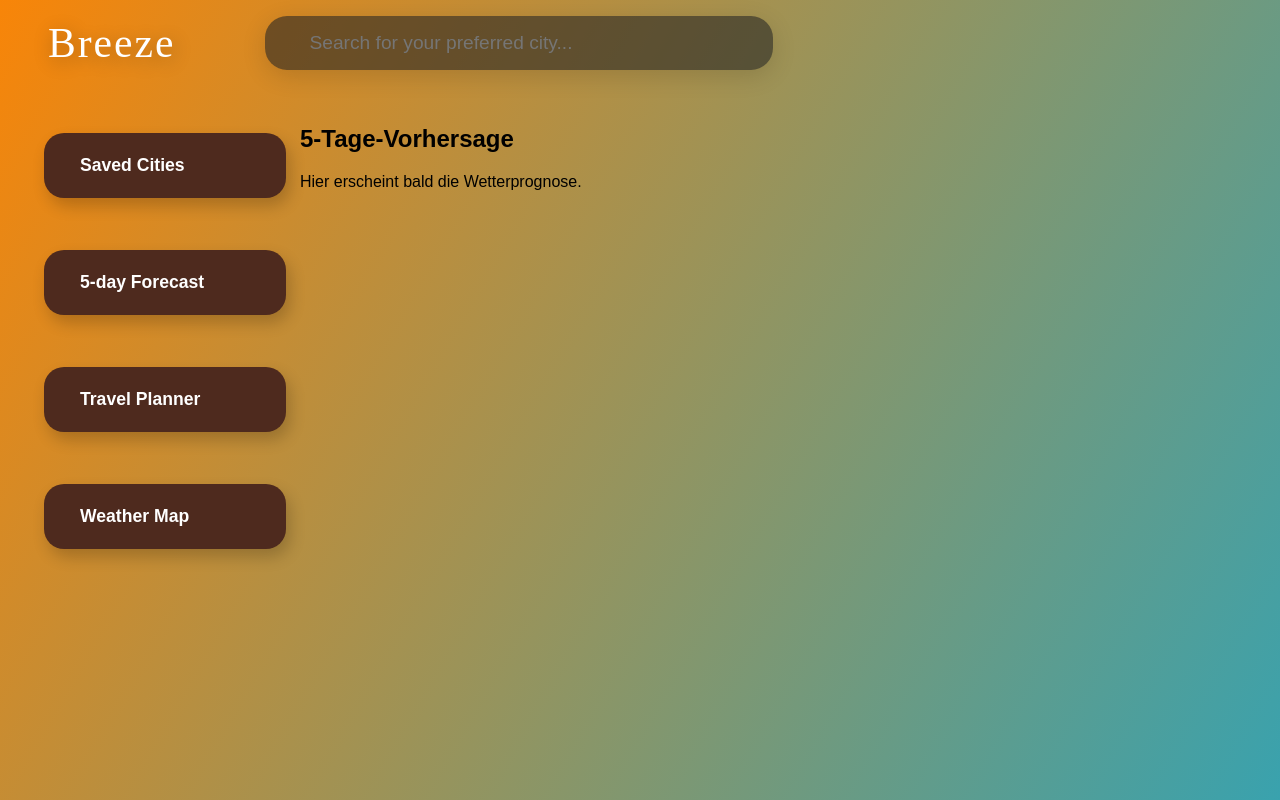
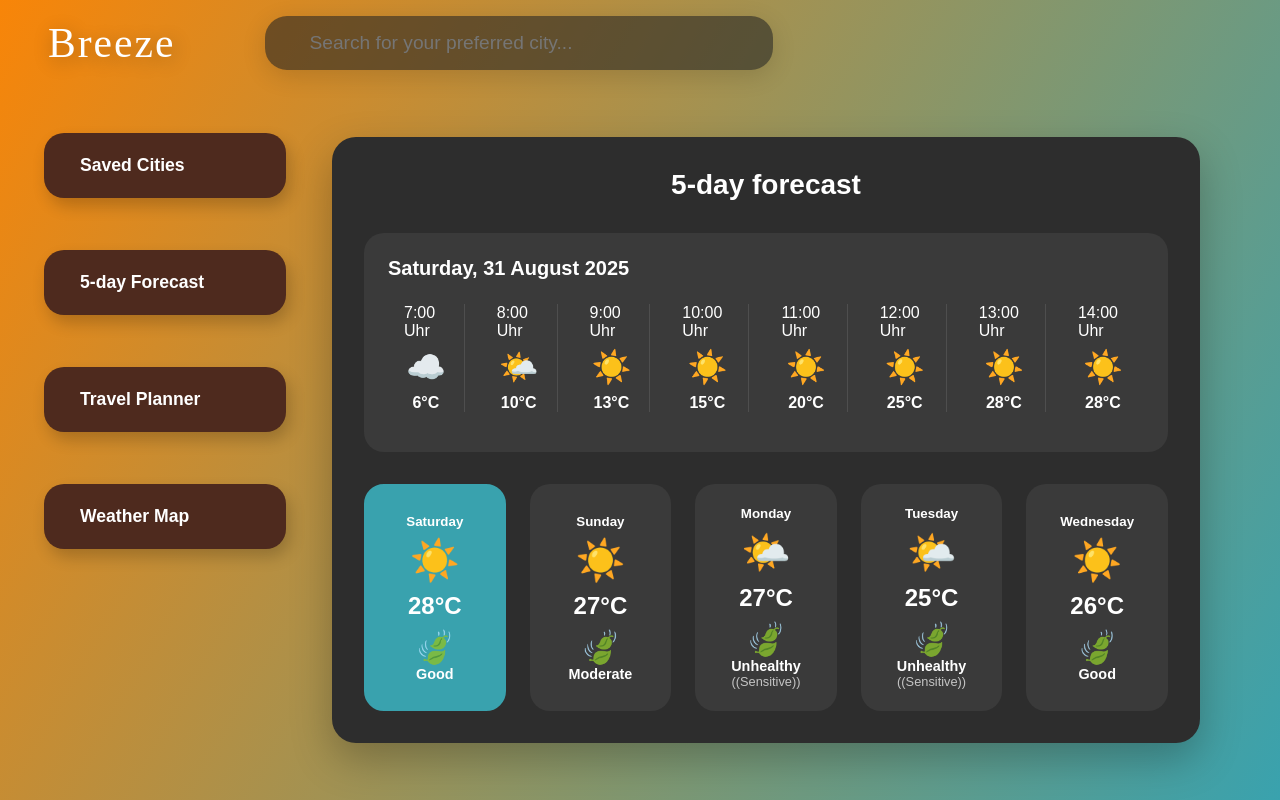
Before and after one commit to Morsells/breeze, a React (Create React App) app: page /forecast in a window 1280 px wide. Built offline with nearby package versions, Linux system fonts and the light colour scheme.

Commit message:
5-day forecast hinzugefügt

```diff
--- /dev/null
+++ b/src/components/DailySummaryCard/DailySummaryCard.module.css
@@ -0,0 +1,52 @@
+.card {
+    flex: 1;
+    background-color: #3a3a3a;
+    color: white;
+    border-radius: 20px;
+    padding: 1.25rem 1rem;
+    text-align: center;
+    border: 2px solid transparent;
+    cursor: pointer;
+    transition: all 0.2s ease-in-out;
+    min-width: 120px;
+}
+
+.card:hover {
+    transform: translateY(-5px);
+    border-color: #f88508;
+}
+
+.activeCard {
+    background-color: #39a2ae;
+    border-color: #39a2ae;
+}
+
+.dayName {
+    font-weight: 600;
+    margin-bottom: 0.5rem;
+}
+
+.weatherIcon {
+    font-size: 2.5rem;
+}
+
+.temp {
+    font-size: 1.5rem;
+    font-weight: 700;
+    margin: 0.5rem 0;
+}
+
+.airIcon {
+    font-size: 2rem;
+    opacity: 0.8;
+}
+
+.airQuality {
+    font-weight: 600;
+    font-size: 0.9rem;
+}
+
+.airQualityDesc {
+    font-size: 0.8rem;
+    opacity: 0.7;
+}
--- /dev/null
+++ b/src/components/DailySummaryCard/DailySummaryCard.tsx
@@ -0,0 +1,34 @@
+import React from 'react';
+import styles from './DailySummaryCard.module.css';
+
+const getWeatherIcon = (icon: string) => ({ 'sunny': '☀️', 'partly-cloudy': '🌤️' }[icon] || '❔');
+const getAirIcon = () => '🍃';
+
+type Props = {
+    dayName: string;
+    icon: string;
+    temp: number;
+    airQuality: string;
+    airQualityDesc: string;
+    isSelected: boolean;
+    onClick: () => void;
+};
+
+const DailySummaryCard: React.FC<Props> = (props) => {
+    const cardClasses = `${styles.card} ${props.isSelected ? styles.activeCard : ''}`;
+
+    return (
+        <button className={cardClasses} onClick={props.onClick}>
+            <div className={styles.dayName}>{props.dayName}</div>
+            <div className={styles.weatherIcon}>{getWeatherIcon(props.icon)}</div>
+            <div className={styles.temp}>{props.temp}°C</div>
+            <div className={styles.airIcon}>{getAirIcon()}</div>
+            <div className={styles.airQuality}>{props.airQuality}</div>
+            {props.airQualityDesc && (
+                <div className={styles.airQualityDesc}>({props.airQualityDesc})</div>
+            )}
+        </button>
+    );
+};
+
+export default DailySummaryCard;
--- /dev/null
+++ b/src/components/HourlyForecast/HourlyForecast.module.css
@@ -0,0 +1,55 @@
+.container {
+    background-color: #3a3a3a;
+    border-radius: 20px;
+    padding: 1.5rem;
+    color: white;
+    margin-bottom: 2rem;
+}
+
+.dateHeader {
+    font-size: 1.25rem;
+    font-weight: 600;
+    margin: 0 0 1.5rem 0;
+}
+
+.scroller {
+    display: flex;
+    gap: 1rem;
+    overflow-x: auto;
+    padding-bottom: 1rem;
+}
+
+.scroller::-webkit-scrollbar {
+    height: 6px;
+}
+
+.scroller::-webkit-scrollbar-track {
+    background: rgba(0, 0, 0, 0.2);
+    border-radius: 3px;
+}
+
+.scroller::-webkit-scrollbar-thumb {
+    background-color: #555;
+    border-radius: 3px;
+}
+
+.hourItem {
+    display: flex;
+    flex-direction: column;
+    align-items: center;
+    gap: 0.5rem;
+    padding: 0 1rem;
+    border-right: 1px solid rgba(255, 255, 255, 0.1);
+}
+
+.hourItem:last-child {
+    border-right: none;
+}
+
+.icon {
+    font-size: 2rem;
+}
+
+.temp {
+    font-weight: 600;
+}
--- /dev/null
+++ b/src/components/HourlyForecast/HourlyForecast.tsx
@@ -0,0 +1,23 @@
+import React from 'react';
+import styles from './HourlyForecast.module.css';
+
+const getWeatherIcon = (icon: string) => ({ 'sunny': '☀️', 'partly-cloudy': '🌤️', 'cloudy': '☁️', 'sunrise': '🌅' }[icon] || '❔');
+
+type HourlyData = { time: string; icon: string; temp: number; };
+type Props = { fullDate: string; hourlyData: HourlyData[]; };
+
+const HourlyForecast: React.FC<Props> = ({ fullDate, hourlyData }) => (
+    <div className={styles.container}>
+        <h2 className={styles.dateHeader}>{fullDate}</h2>
+        <div className={styles.scroller}>
+            {hourlyData.map((hour) => (
+                <div key={hour.time} className={styles.hourItem}>
+                    <div>{hour.time}</div>
+                    <div className={styles.icon}>{getWeatherIcon(hour.icon)}</div>
+                    <div className={styles.temp}>{hour.temp}°C</div>
+                </div>
+            ))}
+        </div>
+    </div>
+);
+export default HourlyForecast;
--- /dev/null
+++ b/src/pages/Forecast/Forecast.module.css
@@ -0,0 +1,30 @@
+/* src/pages/Forecast/Forecast.module.css */
+
+.pageContainer {
+    padding: 2rem;
+    width: 100%;
+    box-sizing: border-box;
+}
+
+.forecastWrapper {
+    background-color: #2D2D2D;
+    padding: 2rem;
+    border-radius: 24px;
+    box-shadow: 0 16px 40px rgba(0, 0, 0, 0.25);
+}
+
+.mainTitle {
+    text-align: center;
+    margin-top: 0;
+    margin-bottom: 2rem;
+    font-size: 1.75rem;
+    color: white;
+}
+
+.dailySummaryContainer {
+    display: flex;
+    gap: 1.5rem;
+    justify-content: center;
+    flex-wrap: wrap;
+    margin-top: 2rem;
+}
--- a/src/pages/Forecast/Forecast.tsx
+++ b/src/pages/Forecast/Forecast.tsx
@@ -1,11 +1,57 @@
-// src/pages/Forecast/Forecast.tsx
-import React from "react";
+import React, { useState } from 'react';
+import styles from './Forecast.module.css';
+import DailySummaryCard from '../../components/DailySummaryCard/DailySummaryCard';
+import HourlyForecast from '../../components/HourlyForecast/HourlyForecast';
 
-const Forecast: React.FC = () => (
-  <div>
-    <h2>5-Tage-Vorhersage</h2>
-    <p>Hier erscheint bald die Wetterprognose.</p>
-  </div>
-);
+const mockForecastData = [
+  {
+    dayName: 'Saturday', fullDate: 'Saturday, 31 August 2025', maxTemp: 28, airQuality: 'Good', airQualityDesc: '', icon: 'sunny',
+    hourly: [
+      { time: '7:00 Uhr', icon: 'cloudy', temp: 6 },
+      { time: '8:00 Uhr', icon: 'partly-cloudy', temp: 10 }, { time: '9:00 Uhr', icon: 'sunny', temp: 13 },
+      { time: '10:00 Uhr', icon: 'sunny', temp: 15 }, { time: '11:00 Uhr', icon: 'sunny', temp: 20 },
+      { time: '12:00 Uhr', icon: 'sunny', temp: 25 }, { time: '13:00 Uhr', icon: 'sunny', temp: 28 },
+      { time: '14:00 Uhr', icon: 'sunny', temp: 28 },
+    ]
+  },
+  { dayName: 'Sunday', maxTemp: 27, airQuality: 'Moderate', airQualityDesc: '', icon: 'sunny', hourly: [/* ...Stundendaten für Sonntag... */] },
+  { dayName: 'Monday', maxTemp: 27, airQuality: 'Unhealthy', airQualityDesc: '(Sensitive)', icon: 'partly-cloudy', hourly: [/* ...Stundendaten für Montag... */] },
+  { dayName: 'Tuesday', maxTemp: 25, airQuality: 'Unhealthy', airQualityDesc: '(Sensitive)', icon: 'partly-cloudy', hourly: [/* ...Stundendaten für Dienstag... */] },
+  { dayName: 'Wednesday', maxTemp: 26, airQuality: 'Good', airQualityDesc: '', icon: 'sunny', hourly: [/* ...Stundendaten für Mittwoch... */] },
+];
 
+const Forecast: React.FC = () => {
+  const [selectedDayIndex, setSelectedDayIndex] = useState(0);
+  const selectedDay = mockForecastData[selectedDayIndex];
+
+  return (
+    <div className={styles.pageContainer}>
+      <div className={styles.forecastWrapper}>
+        <h1 className={styles.mainTitle}>5-day forecast</h1>
+
+        {/* Die obere Stunden-Vorschau */}
+        <HourlyForecast
+          fullDate={selectedDay.fullDate || selectedDay.dayName}
+          hourlyData={selectedDay.hourly}
+        />
+
+        {/* Die untere 5-Tages-Übersicht */}
+        <div className={styles.dailySummaryContainer}>
+          {mockForecastData.map((day, index) => (
+            <DailySummaryCard
+              key={day.dayName}
+              dayName={day.dayName}
+              icon={day.icon}
+              temp={day.maxTemp}
+              airQuality={day.airQuality}
+              airQualityDesc={day.airQualityDesc}
+              isSelected={index === selectedDayIndex}
+              onClick={() => setSelectedDayIndex(index)}
+            />
+          ))}
+        </div>
+      </div>
+    </div>
+  );
+};
 export default Forecast;
```
